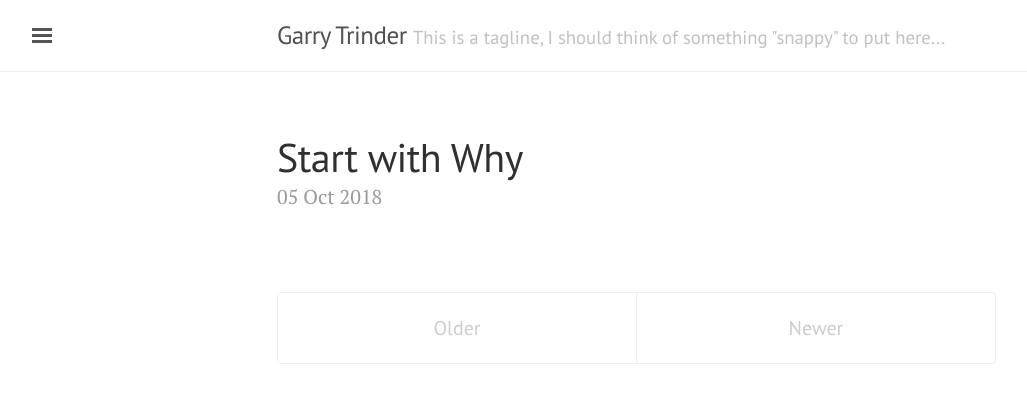
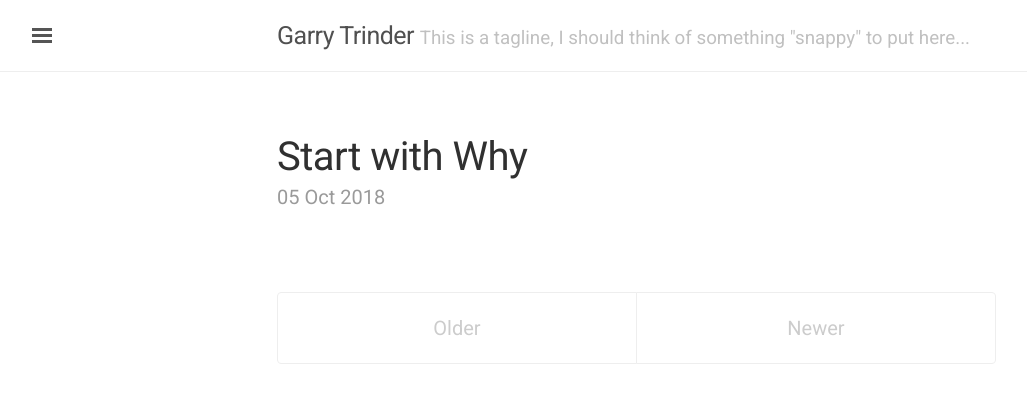
Before and after one commit to garrytrinder/garrytrinder.github.io, a Jekyll site: the page built from index.html, in a window 1280 px wide. Shown: the top 403 px of the page, without its empty margins (3-1030 px from the left). Built offline with Jekyll 4.4.1, drawn with Linux system fonts in a browser that asks for light colours; the list of posts is cut into pages by our own code.

Commit message:
Replaced main font with Roboto Included my own CSS reference to override theme defaults

```diff
--- a/_includes/head.html
+++ b/_includes/head.html
@@ -18,7 +18,8 @@
   <link rel="stylesheet" href="{{ site.baseurl }}/public/css/poole.css">
   <link rel="stylesheet" href="{{ site.baseurl }}/public/css/syntax.css">
   <link rel="stylesheet" href="{{ site.baseurl }}/public/css/lanyon.css">
-  <link rel="stylesheet" href="https://fonts.googleapis.com/css?family=PT+Serif:400,400italic,700%7CPT+Sans:400">
+  <link rel="stylesheet" href="{{ site.baseurl }}/public/css/mystyles.css">
+  <link rel="stylesheet" href="https://fonts.googleapis.com/css?family=Roboto:400,400i,700">
 
   <!-- Icons -->
   <link rel="apple-touch-icon-precomposed" sizes="144x144" href="{{ site.baseurl }}/public/apple-touch-icon-precomposed.png">
--- /dev/null
+++ b/public/css/mystyles.css
@@ -0,0 +1,11 @@
+html,
+h1,
+h2,
+h3,
+h4,
+h5,
+h6,
+.sidebar,
+.pagination {
+  font-family: "Roboto", serif;
+}
```
